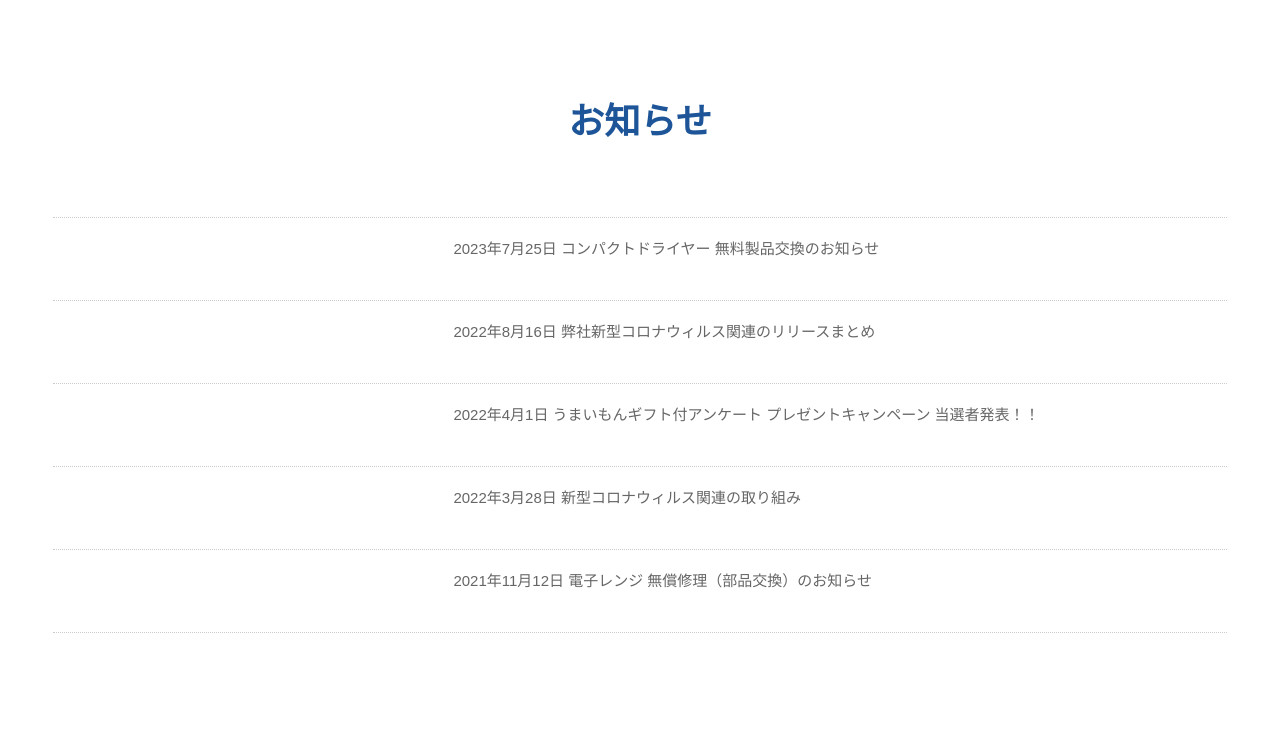
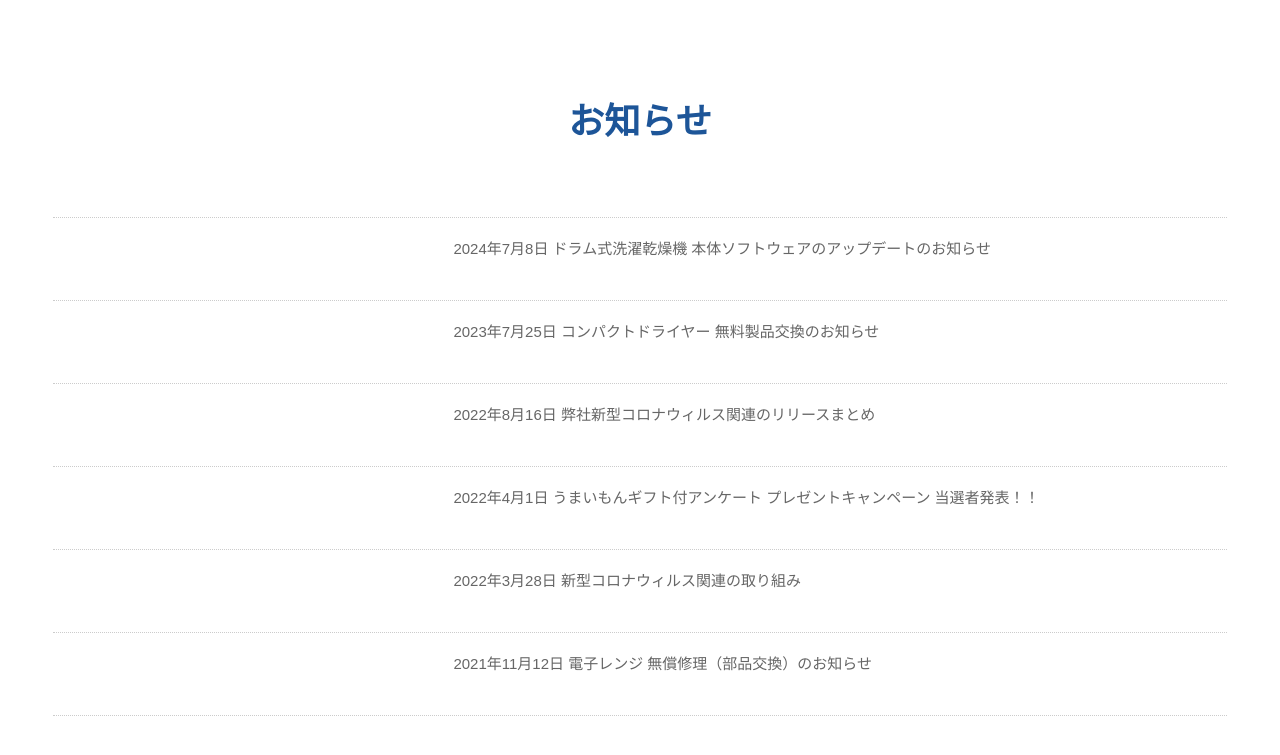
Before and after one commit to ikedakoo/intern, a plain HTML site: page index.html in a window 1280 px wide. Shown: the part 1144-1899 px from the top of the page. Drawn offline with Linux system fonts and the light colour scheme.

Commit message:
2024年実施用

```diff
--- a/index.html
+++ b/index.html
@@ -133,6 +133,11 @@
 						<div class="important_block">
 							<ul id="inc_important" class="info_list">
 								<li>
+									<p class="ttl"><a href="#" style="pointer-events: none;">2024年7月8日
+										ドラム式洗濯乾燥機 本体ソフトウェアのアップデートのお知らせ</a></p>
+								</li>
+
+								<li>
 									<p class="ttl"><a href="#" style="pointer-events: none;">2023年7月25日 コンパクトドライヤー
 											無料製品交換のお知らせ</a></p>
 								</li>
```
Also changed, not shown: about.html (+1 -1 lines).
